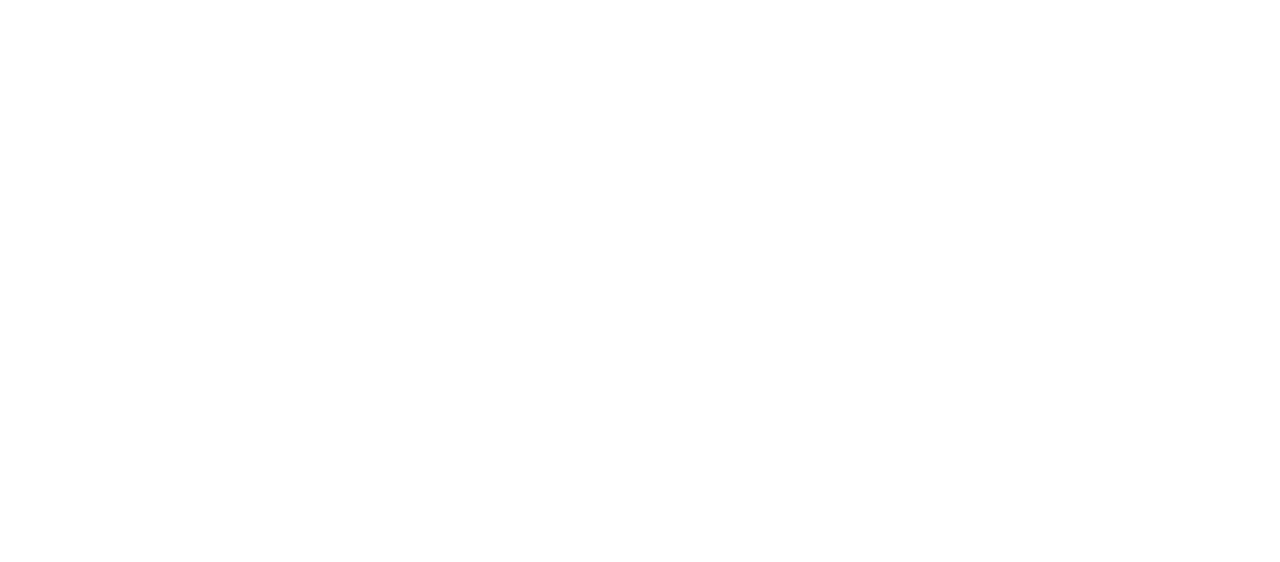
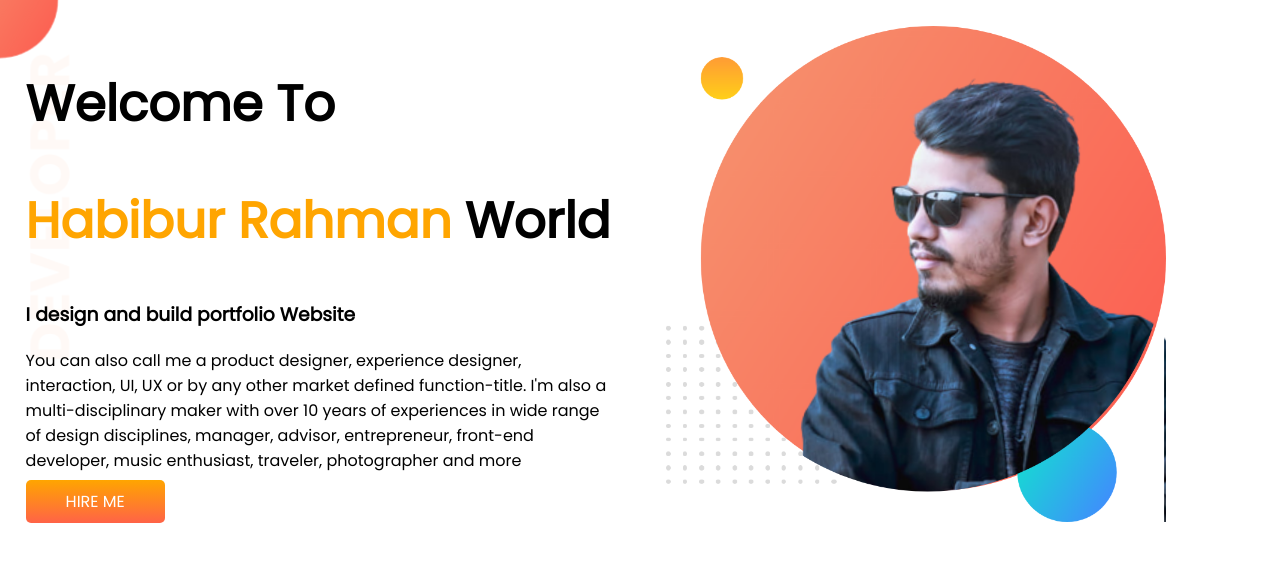
Before and after one commit to HabiburRahman24197/developer-portfolio-second, a plain HTML site: page index.html in a window 1280 px wide. Drawn offline with Linux system fonts and the light colour scheme.

Commit message:
top section added

```diff
--- a/index.html
+++ b/index.html
@@ -6,11 +6,33 @@
     <meta http-equiv="X-UA-Compatible" content="IE=edge">
     <meta name="viewport" content="width=device-width, initial-scale=1.0">
     <title>Habib Portfolio</title>
+    <link rel="preconnect" href="https://fonts.googleapis.com">
+    <link rel="preconnect" href="https://fonts.gstatic.com" crossorigin>
+    <link href="https://fonts.googleapis.com/css2?family=Poppins&display=swap" rel="stylesheet">
     <link rel="stylesheet" href="style.css">
 </head>
 
 <body>
-
+    <section class="top-banner">
+        <div class="half-width">
+            <h1>Welcome To</h1>
+            <h1><span class="name-color">Habibur Rahman</span> World</h1>
+            <h3>I design and build portfolio Website</h3>
+            <p>You can also call me a product designer, experience designer, interaction,
+                UI, UX or by any other market defined
+                function-title. I'm also a multi-disciplinary maker with over 10 years of experiences in wide range of
+                design
+                disciplines, manager, advisor, entrepreneur, front-end developer, music enthusiast, traveler,
+                photographer
+                and
+                more</p>
+            <a class="link-button" target="blank" href="https://www.linkedin.com/in/habibur-rahman-90025a204/">HIRE
+                ME</a>
+        </div>
+        <div class="half-width">
+            <img src="images/habib.png" alt="">
+        </div>
+    </section>
 </body>
 
 </html>
--- a/style.css
+++ b/style.css
@@ -0,0 +1,32 @@
+body{
+    font-family: 'Poppins', sans-serif;
+    margin: 0;
+}
+h1{
+    font-size: 50px;
+}
+.name-color{
+    color: orange;
+}
+section{
+    display: flex;
+}
+.half-width{
+    width: 50%;
+    padding: 2%;
+}
+.half-width img{
+    width: 85%;
+}
+.link-button{
+    text-decoration: none;
+    background-image: linear-gradient(orange,tomato);
+    color: white;
+    font-weight: 800px;
+    padding: 10px 40px;
+    border-radius: 5px;
+}
+.top-banner{
+    background-image: url(images/top-banner.png);
+    background-repeat: no-repeat;
+}
```
Also changed, not shown: images/dream-bg.png (added), images/exp-bg.png (added), images/habib.png (added), images/jhankar.png (added), images/jhankar2.png (added), images/my-bg.png (added), images/my-bg2.png (added), images/top-banner.png (added), 7 other files.
